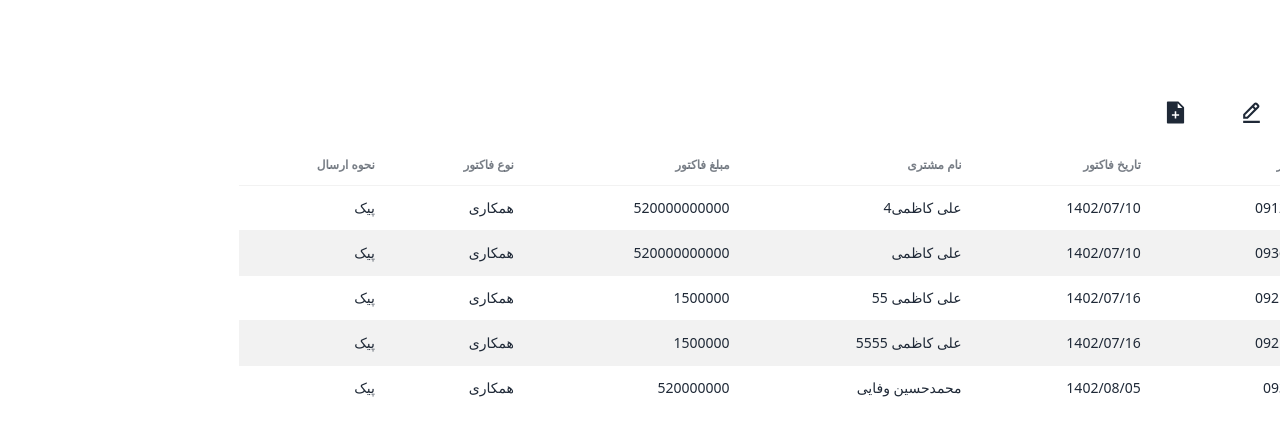
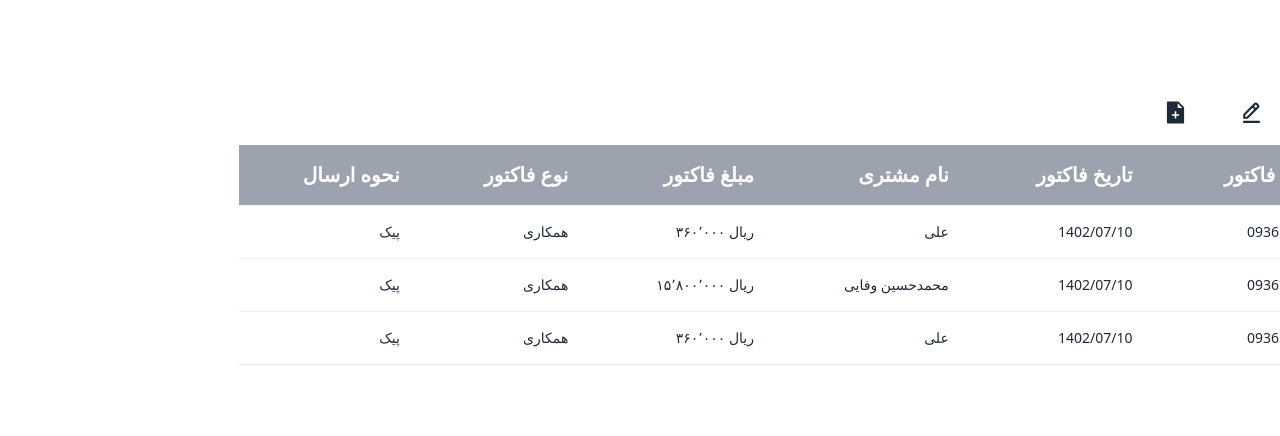
Before and after one commit to vafa2020/project-sample-table, a React (Vite) app: page / in a window 1280 px wide. Shown: the top 436 px of the page. Built offline with nearby package versions, Linux system fonts and the light colour scheme; data requests are answered from the project's data file; the HTML template or start-up script is replaced by a standard one.

Commit message:
fix bug in edit

```diff
--- a/server/db.json
+++ b/server/db.json
@@ -1,9 +1,9 @@
 {
   "table": [
     {
-      "number": "09126443158",
-      "customer": "علی کاظمی4",
-      "amount": "520000000000",
+      "number": "09365401659",
+      "customer": "علی ",
+      "amount": "360000",
       "type": "همکاری",
       "typeSend": "پیک",
       "date": "1402/07/10",
@@ -11,39 +11,21 @@
     },
     {
       "number": "09365401659",
-      "customer": "علی کاظمی",
-      "amount": "520000000000",
+      "customer": "محمدحسین وفایی",
+      "amount": "15800000",
       "type": "همکاری",
       "typeSend": "پیک",
       "date": "1402/07/10",
       "id": 2
     },
     {
-      "number": "09211111111",
-      "customer": "علی کاظمی 55",
-      "amount": "1500000",
+      "number": "09365401659",
+      "customer": "علی",
+      "amount": "360000",
       "type": "همکاری",
       "typeSend": "پیک",
-      "date": "1402/07/16",
+      "date": "1402/07/10",
       "id": 3
-    },
-    {
-      "number": "09211111111",
-      "customer": "علی کاظمی 5555",
-      "amount": "1500000",
-      "type": "همکاری",
-      "typeSend": "پیک",
-      "date": "1402/07/16",
-      "id": 4
-    },
-    {
-      "number": "0933666987",
-      "customer": "محمدحسین وفایی",
-      "amount": "520000000",
-      "type": "همکاری",
-      "typeSend": "پیک",
-      "date": "1402/08/05",
-      "id": 5
     }
   ]
 }
--- a/src/component/AddCusomer.jsx
+++ b/src/component/AddCusomer.jsx
@@ -11,9 +11,9 @@ export const AddCusomer = ({ customer, edit, close }) => {
   const [date, setDate] = useState(
     customer?.id ? { persian: customer.date } : { format: "MM/DD/YYYY" }
   );
-  const [selectValue, setSelectValue] = useState(
-    customer?.id ? customer.typeSend : ""
-  );
+  const [selectValue, setSelectValue] = useState({
+    value: customer?.id ? customer.typeSend : "",
+  });
   const [inputValues, setInputValues] = useState({
     number: customer?.id ? customer.number : "",
     customer: customer?.id ? customer.customer : "",
@@ -42,7 +42,7 @@ export const AddCusomer = ({ customer, edit, close }) => {
       dispatch(
         addCustomer({
           ...inputValues,
-          typeSend: selectValue,
+          typeSend: selectValue.value,
           date: date.persian,
         })
       );
@@ -52,12 +52,15 @@ export const AddCusomer = ({ customer, edit, close }) => {
     dispatch(
       editCustomer({
         ...inputValues,
-        typeSend: selectValue,
+        typeSend: selectValue.value,
         date: date.persian,
         id: customer.id,
       })
     );
     close(false);
+  };
+  const handelSelect = (e) => {
+    setSelectValue({ value: e.target.value });
   };
   return (
     <>
@@ -152,11 +155,13 @@ export const AddCusomer = ({ customer, edit, close }) => {
             <select
               name="typeSend"
               id="typeSend"
-              onChange={(e) => setSelectValue(e.target.value)}
-              defaultValue={selectValue}
-              value={selectValue}
+              value={selectValue.value}
               className="select w-full py-5 px-3"
+              onChange={handelSelect}
             >
+              <option className="" value="انتخاب">
+                انتخاب
+              </option>
               <option className="" value="نقدی">
                 نقدی
               </option>
--- a/src/component/ViewTable.jsx
+++ b/src/component/ViewTable.jsx
@@ -12,13 +12,13 @@ import { BiEditAlt } from "react-icons/bi";
 import { AiFillFileAdd } from "react-icons/ai";
 import { AddCusomer } from "./AddCusomer";
 import { Backdrop } from "./Backdrop";
+import { commaMoney } from "../utility/currencyFormat";
 
 export const ViewTable = () => {
   const dispatch = useDispatch();
   const { data, loading, error, customer } = useSelector(
     (state) => state.Table
   );
-  console.log(data);
   const [idSelect, setIdSelect] = useState(0);
   const [addCustomer, setAddCustomer] = useState(false);
   const [editCustomer, setEditCustomer] = useState(false);
@@ -41,28 +41,15 @@ export const ViewTable = () => {
     const isDelete = confirm("Are You Sure?");
     if (isDelete) {
       dispatch(deleteCustomer(id));
-      setIdSelect(0)
     }
   };
   return (
     <div className="overflow-x-auto p-20">
-      <div className="flex items-center justify-between m-5 w-44">
-        <span>
-          <BsTrashFill size="25" onClick={() => deleteHandler(idSelect)} />
-        </span>
-        <span>
-          <BiEditAlt
-            size="25"
-            onClick={() => setEditCustomer((prev) => !prev)}
-          />
-        </span>
-        <span>
-          <AiFillFileAdd
-            size="25"
-            onClick={() => setAddCustomer((prev) => !prev)}
-          />
-        </span>
-      </div>
+      <Actions
+        onRemove={() => deleteHandler(idSelect)}
+        onAdd={() => setAddCustomer((prev) => !prev)}
+        onEdit={() => setEditCustomer((prev) => !prev)}
+      />
       {addCustomer && (
         <Backdrop>
           <AddCusomer close={setAddCustomer} />
@@ -78,18 +65,30 @@ export const ViewTable = () => {
           />
         </Backdrop>
       )}
-      <table className="table table-zebra ">
-        <thead>
+      <table className="table">
+        <thead className="border-b text-xl dark:border-neutral-500 bg-gray-400 text-white font-bold">
           <tr>
-            <th>شماره فاکتور</th>
-            <th>تاریخ فاکتور</th>
-            <th> نام مشتری</th>
-            <th>مبلغ فاکتور</th>
-            <th>نوع فاکتور</th>
-            <th>نحوه ارسال</th>
+            <th scope="col" className="px-6 py-4">
+              شماره فاکتور
+            </th>
+            <th scope="col" className="px-6 py-4">
+              تاریخ فاکتور
+            </th>
+            <th scope="col" className="px-6 py-4">
+              نام مشتری
+            </th>
+            <th scope="col" className="px-6 py-4">
+              مبلغ فاکتور
+            </th>
+            <th scope="col" className="px-6 py-4">
+              نوع فاکتور
+            </th>
+            <th scope="col" className="px-6 py-4">
+              نحوه ارسال
+            </th>
           </tr>
         </thead>
-        <tbody>
+        <tbody className="text-sm">
           {data?.map((table) => (
             <TableRow
               key={table.id}
@@ -107,17 +106,36 @@ export const ViewTable = () => {
 function TableRow(props) {
   // eslint-disable-next-line react/prop-types
   const { table, onClick, id } = props;
+  console.log(table);
   return (
     <tr
-      className={`cursor-pointer ${table.id == id ? "bg-gray-300" : ""}`}
+      className={`cursor-pointer border-b transition duration-300 ease-in-out hover:bg-neutral-50 dark:border-neutral-500 dark:hover:bg-neutral-300 ${
+        table.id == id ? "bg-gray-100" : ""
+      }`}
       onClick={onClick}
     >
-      <td>{table.number}</td>
-      <td>{table.date}</td>
-      <td>{table.customer}</td>
-      <td>{table.amount}</td>
-      <td>{table.type}</td>
-      <td>{table.typeSend}</td>
+      <td className="whitespace-nowrap px-6 py-4">{table.number}</td>
+      <td className="whitespace-nowrap px-6 py-4">{table.date}</td>
+      <td className="whitespace-nowrap px-6 py-4">{table.customer}</td>
+      <td className="whitespace-nowrap px-6 py-4">{commaMoney(table.amount)}</td>
+      <td className="whitespace-nowrap px-6 py-4">{table.type}</td>
+      <td className="whitespace-nowrap px-6 py-4">{table.typeSend}</td>
     </tr>
   );
 }
+
+function Actions({ onRemove, onEdit, onAdd }) {
+  return (
+    <div className="flex items-center justify-between m-5 w-44">
+      <span>
+        <BsTrashFill size="25" onClick={onRemove} />
+      </span>
+      <span>
+        <BiEditAlt size="25" onClick={onEdit} />
+      </span>
+      <span>
+        <AiFillFileAdd size="25" onClick={onAdd} />
+      </span>
+    </div>
+  );
+}
--- /dev/null
+++ b/src/utility/currencyFormat.js
@@ -0,0 +1,9 @@
+const currencyFormat = new Intl.NumberFormat("fa-IR", {
+  style: "currency",
+  currency: "IRR",
+  maximumFractionDigits: 2,
+});
+
+export const commaMoney = (money) => {
+  return currencyFormat.format(money);
+};
```
